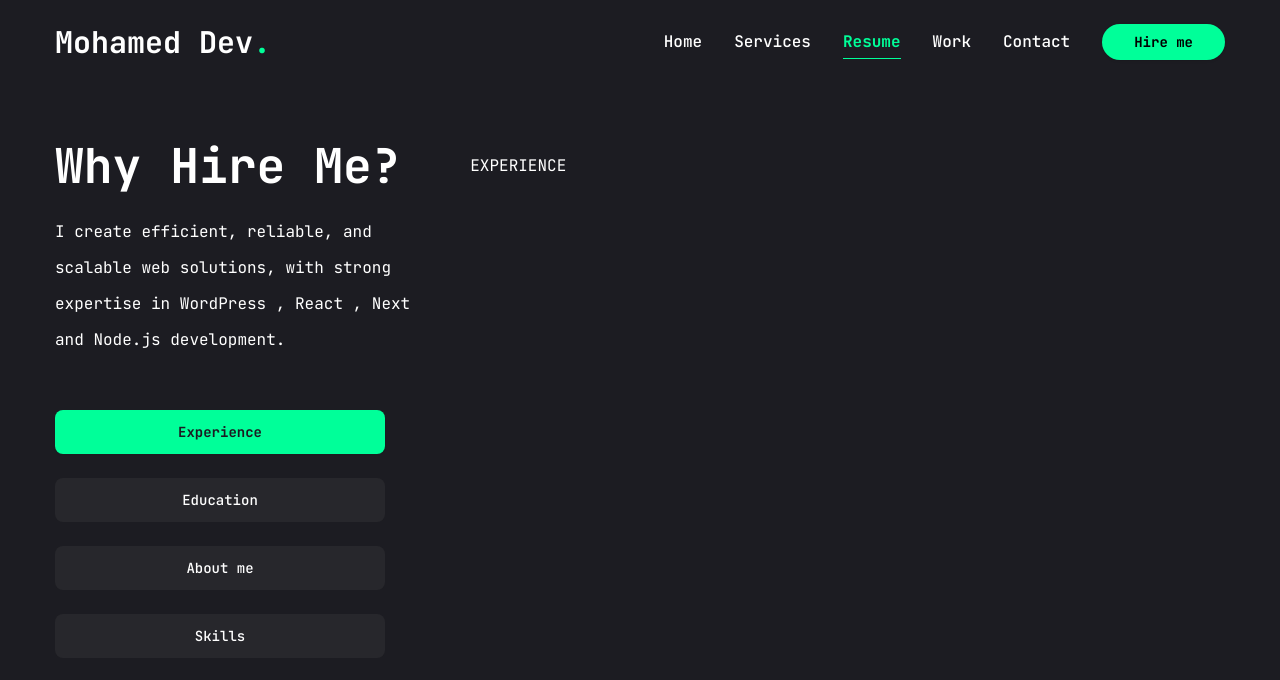
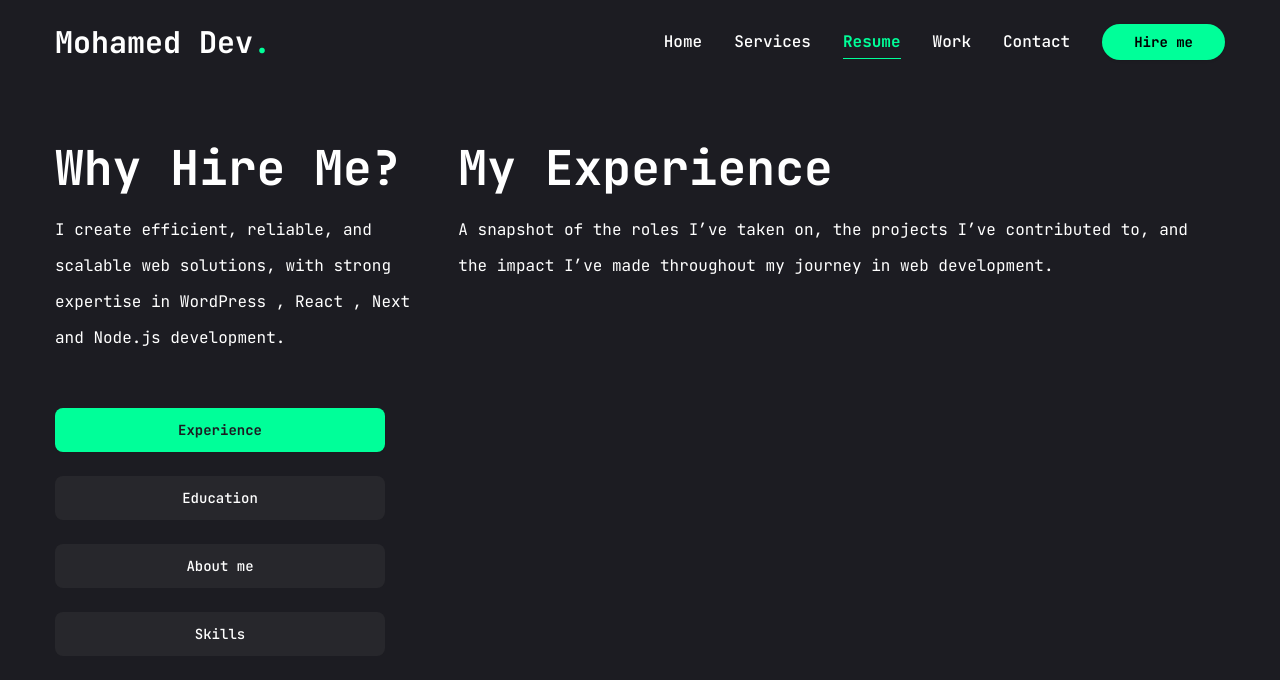
Before and after one commit to MohamedAbdelhakem17/my-portfolio, a Next.js app: page /resume in a window 1280 px wide. Shown: the top 680 px of the page. Built offline with nearby package versions, Linux system fonts and the light colour scheme.

Commit message:
feat: enhance resume page with new tabs for experience, education, and about me sections

```diff
--- a/src/app/resume/_components/_tabs/experience-tab.tsx
+++ b/src/app/resume/_components/_tabs/experience-tab.tsx
@@ -1,3 +1,16 @@
 export default function ExperienceTab() {
-  return <div>ExperienceTab</div>;
+  return (
+    <>
+      {/* Label */}
+      <h2 className="text-2xl md:text-4xl lg:text-5xl font-bold mb-5 ">
+        My Experience
+      </h2>
+
+      {/* Info  */}
+      <p className="text-md leading-9 text-pretty mb-3 text-center lg:text-left">
+        A snapshot of the roles I’ve taken on, the projects I’ve contributed to,
+        and the impact I’ve made throughout my journey in web development.
+      </p>
+    </>
+  );
 }
--- a/src/app/resume/_components/_tabs/skills-tab.tsx
+++ b/src/app/resume/_components/_tabs/skills-tab.tsx
@@ -1,21 +1,3 @@
-import AnimatedStaggerParent from "@/components/feathers/animated-stagger-parent";
-import { TabsList, TabsTrigger } from "@/components/ui/tabs";
-import RESUME_TABS from "@/lib/constants/tabs.constant";
-
 export default function SkillsTab() {
-  const tabs = Object.values(RESUME_TABS);
-
-  return (
-    <TabsList className="flex flex-col max-w-[330px] w-full mx-auto lg:mx-0 gap-6">
-      {tabs.map((item) => {
-        return (
-          <AnimatedStaggerParent key={item}>
-            <TabsTrigger className="w-full" value={item}>
-              {item}
-            </TabsTrigger>
-          </AnimatedStaggerParent>
-        );
-      })}
-    </TabsList>
-  );
+  return <div>SkillsTab</div>;
 }
--- /dev/null
+++ b/src/app/resume/_components/_tabs/tab-trigger.tsx
@@ -0,0 +1,21 @@
+import AnimatedStaggerParent from "@/components/feathers/animated-stagger-parent";
+import { TabsList, TabsTrigger } from "@/components/ui/tabs";
+import RESUME_TABS from "@/lib/constants/tabs.constant";
+
+export default function TabTrigger() {
+  const tabs = Object.values(RESUME_TABS);
+
+  return (
+    <TabsList className="flex flex-col max-w-[330px] w-full mx-auto lg:mx-0 gap-6">
+      {tabs.map((item) => {
+        return (
+          <AnimatedStaggerParent key={item}>
+            <TabsTrigger className="w-full" value={item}>
+              {item}
+            </TabsTrigger>
+          </AnimatedStaggerParent>
+        );
+      })}
+    </TabsList>
+  );
+}
--- a/src/app/resume/_components/resume-content.tsx
+++ b/src/app/resume/_components/resume-content.tsx
@@ -5,12 +5,12 @@ export default function ResumeContent() {
     // Hir me
     <AnimatedStaggerParent>
       {/* Question */}
-      <h1 className="font-bold lg:text-5xl md:text-3xl text-2xl lg:mb-6 mb-2">
+      <h1 className="font-bold lg:text-5xl md:text-3xl text-2xl lg:mb-5 mb-1 text-center lg:text-left mt-4 lg:mt-0">
         Why Hire Me?
       </h1>
 
       {/* Answer */}
-      <p className="text-md leading-9 text-pretty mb-3">
+      <p className="text-md leading-9 text-pretty mb-3 text-center lg:text-left">
         I create efficient, reliable, and scalable web solutions, with strong
         expertise in WordPress , React , Next and Node.js development.
       </p>
--- a/src/app/resume/page.tsx
+++ b/src/app/resume/page.tsx
@@ -2,7 +2,11 @@ import PageWrapper from "@/components/common/page-wrapper";
 import { Tabs, TabsContent } from "@/components/ui/tabs";
 import RESUME_TABS from "@/lib/constants/tabs.constant";
 import { Metadata } from "next";
+import AboutMeTab from "./_components/_tabs/about-me-tab";
+import EducationTab from "./_components/_tabs/education-tab";
+import ExperienceTab from "./_components/_tabs/experience-tab";
 import SkillsTab from "./_components/_tabs/skills-tab";
+import TabTrigger from "./_components/_tabs/tab-trigger";
 import ResumeContent from "./_components/resume-content";
 
 export const metadata: Metadata = {
@@ -14,27 +18,37 @@ export const metadata: Metadata = {
 export default function ResumePage() {
   return (
     <PageWrapper className="py-12 xl:py-0">
-      <div className="min-h-[80vh] my-auto flex items-center justify-center">
+      <div className="min-h-[80vh] my-auto flex items-center justify-center col-span-full">
         <Tabs
           defaultValue={RESUME_TABS.EXPERIENCE}
-          className="flex flex-col lg:flex-row gap-[60px]"
+          className="w-full grid grid-cols-1 lg:grid-cols-3 gap-10"
         >
-          <div className="flex justify-center flex-col gap-y-10">
+          {/* LEFT SIDE — Tabs + Resume Summary */}
+          <div className="flex flex-col gap-y-10 lg:col-span-1 items-start">
             <ResumeContent />
-            <SkillsTab />
+            <TabTrigger />
           </div>
-          <div className="min-h-[60vh] w-full">
+
+          {/* RIGHT SIDE — Tabs Content */}
+          <div className="min-h-[60vh] w-full lg:col-span-2 p-0">
+            {/* Experience */}
             <TabsContent className="w-full" value={RESUME_TABS.EXPERIENCE}>
-              EXPERIENCE
+              <ExperienceTab />
             </TabsContent>
+
+            {/* About */}
             <TabsContent className="w-full" value={RESUME_TABS.ABOUT_ME}>
-              ABOUT_ME
+              <AboutMeTab />
             </TabsContent>
+
+            {/* Education */}
             <TabsContent className="w-full" value={RESUME_TABS.EDUCATION}>
-              EDUCATION
+              <EducationTab />
             </TabsContent>
+
+            {/* Skills */}
             <TabsContent className="w-full" value={RESUME_TABS.SKILLS}>
-              SKILLS
+              <SkillsTab />
             </TabsContent>
           </div>
         </Tabs>
--- a/src/components/ui/tabs.tsx
+++ b/src/components/ui/tabs.tsx
@@ -44,7 +44,7 @@ const TabsContent = React.forwardRef<
   <TabsPrimitive.Content
     ref={ref}
     className={cn(
-      "min-h-[480px] mt-2 ring-offset-background focus-visible:outline-none focus-visible:ring-2 focus-visible:ring-ring focus-visible:ring-offset-2",
+      "min-h-[480px] mt-0 ring-offset-background focus-visible:outline-none focus-visible:ring-2 focus-visible:ring-ring focus-visible:ring-offset-2",
       className
     )}
     {...props}
```
Also changed, not shown: 1 other file (tests, documents, lock files or other folders).
